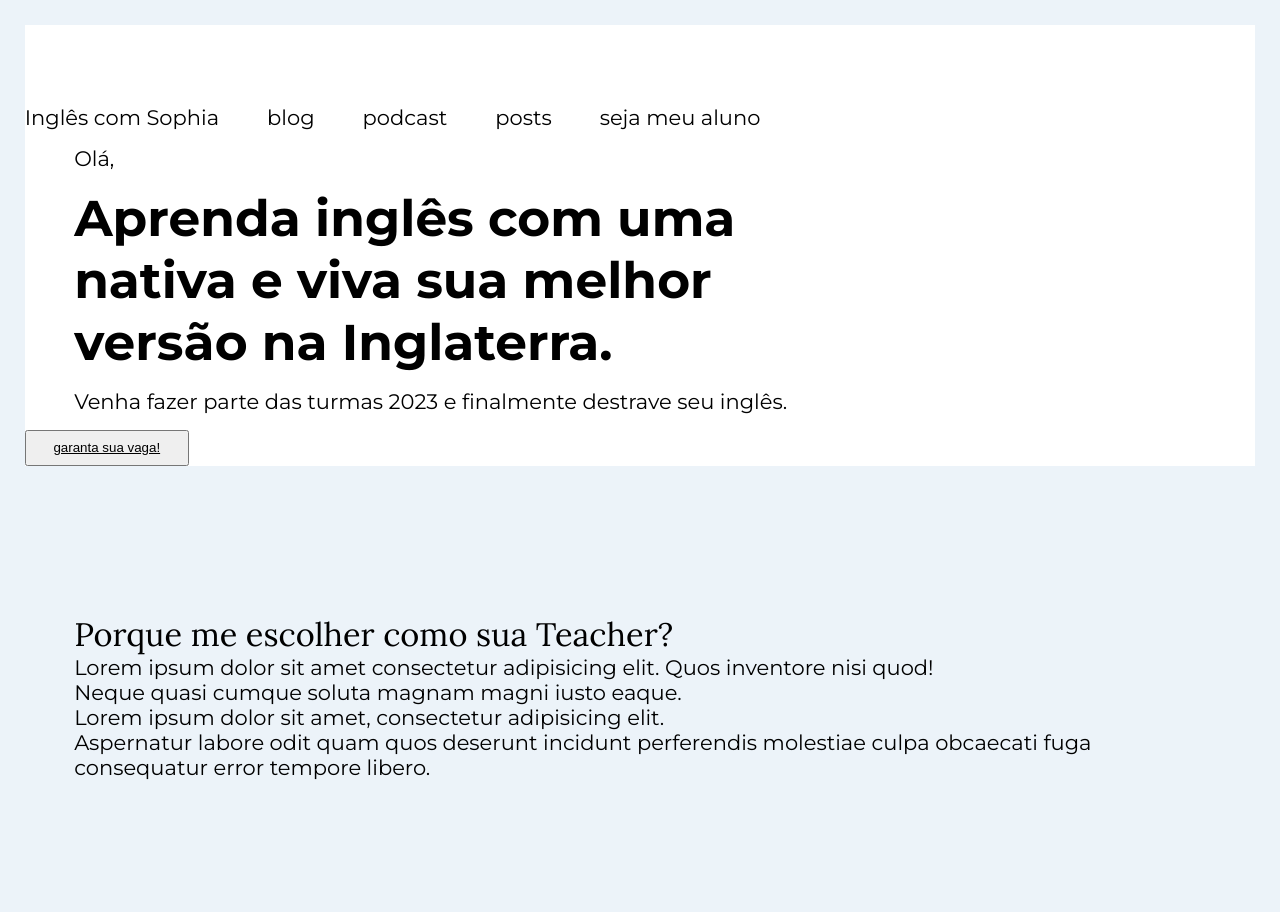
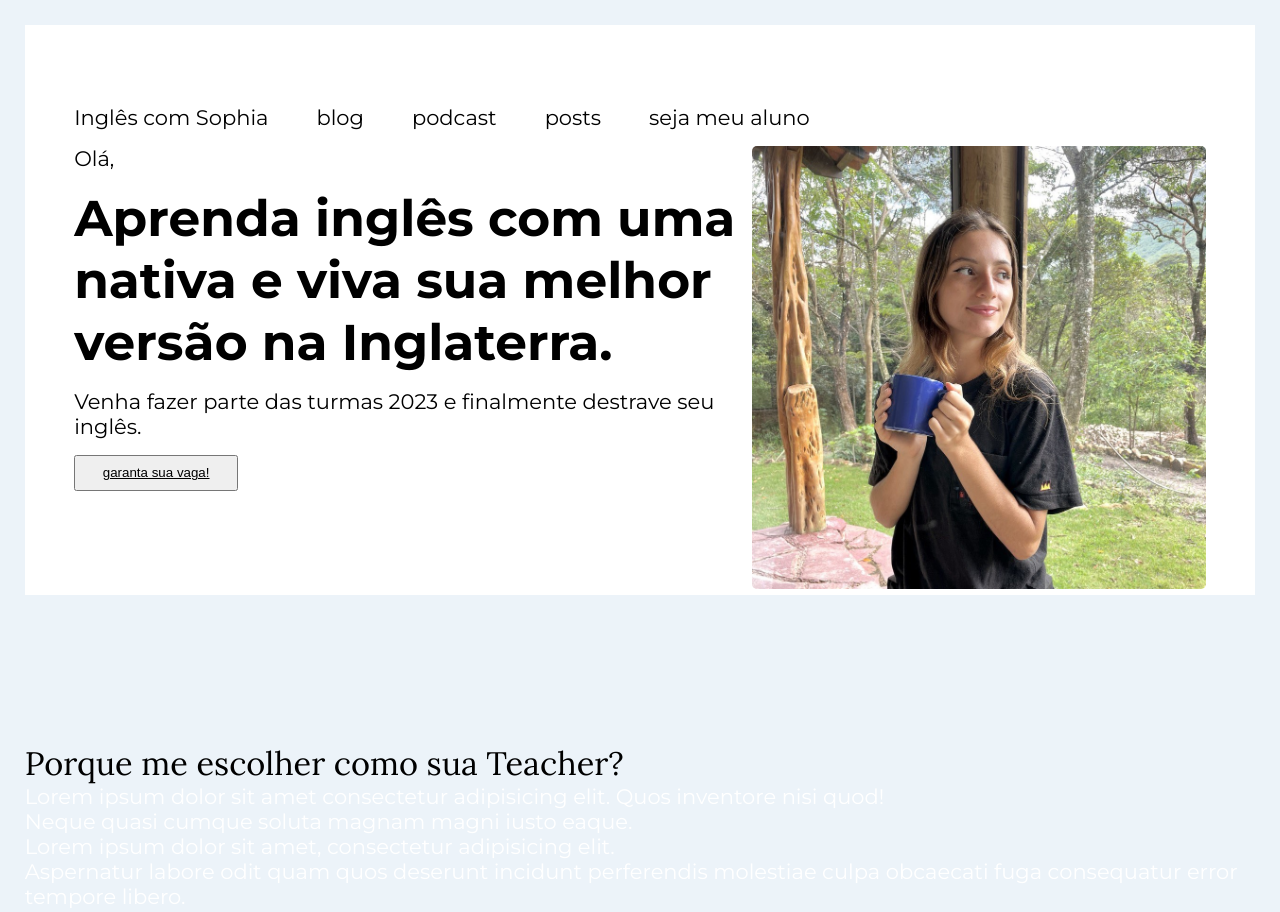
Before and after one commit to rnldbss/ics, a website: page index.html in a window 1280 px wide. Shown: the top 912 px of the page. Drawn offline with Linux system fonts and the light colour scheme.

Commit message:
hero geral margin

```diff
--- a/css/style.css
+++ b/css/style.css
@@ -106,6 +106,11 @@ ul {
   grid-template-columns: repeat(12, 1fr);
   gap: 1rem;
   background-color: #fff; }
+  .hero__img {
+    grid-row: 2 / 7;
+    max-width: 100%;
+    height: auto;
+    border-radius: 5px; }
 
 .benefits {
   display: grid; }
@@ -133,16 +138,18 @@ ul {
   grid-column: 1 / -1; }
 
 .u-grid-column-lefthalf {
-  grid-column: 1 / 9; }
+  grid-column: 1 / 8; }
 
 .u-grid-column-righthalf {
-  grid-column: 7 / -1; }
+  grid-column: 8 / -1; }
 
 .u-grid-column-1-10 {
   grid-column: 1 / 10; }
 
-.u-text-margin-sl {
-  margin-left: var(--space-s-l);
+.u-leftmargin-sl {
+  margin-left: var(--space-s-l); }
+
+.u-rightmargin-sl {
   margin-right: var(--space-s-l); }
 
 .u-padding-section {
@@ -165,4 +172,5 @@ ul {
   color: #000; }
 
 .paragraph-2 {
-  font-family: "Montserrat", sans-serif; }
+  font-family: "Montserrat", sans-serif;
+  color: #fff; }
--- a/index.html
+++ b/index.html
@@ -29,7 +29,7 @@
       >
         <span class="sr-only">Menu</span>
       </button>
-      <nav class="u-grid-column-1--1">
+      <nav class="u-grid-column-1--1 u-leftmargin-sl">
         <ul
           data-visible="false"
           id="primary-navigation"
@@ -46,26 +46,26 @@
           <li>seja meu aluno</li>
         </ul>
       </nav>
-      <p class="paragraph-1 u-grid-column-lefthalf u-text-margin-sl">Olá,</p>
-      <h1 class="heading-1 u-grid-column-lefthalf u-text-margin-sl">
+      <p class="paragraph-1 u-grid-column-lefthalf u-leftmargin-sl">Olá,</p>
+      <h1 class="heading-1 u-grid-column-lefthalf u-leftmargin-sl">
         Aprenda inglês com uma nativa e viva sua melhor versão na Inglaterra.
       </h1>
 
-      <p class="paragraph-1 u-grid-column-lefthalf u-text-margin-sl">
+      <p class="paragraph-1 u-grid-column-lefthalf u-leftmargin-sl">
         Venha fazer parte das turmas 2023 e finalmente destrave seu inglês.
       </p>
-      <button class="u-grid-column-lefthalf btn">
+      <button class="u-grid-column-lefthalf btn u-leftmargin-sl">
         <a href="">garanta sua vaga!</a>
       </button>
-      <!-- <picture class="u-grid-column-righthalf hero__img">
+      <picture class="u-grid-column-righthalf hero__img u-rightmargin-sl">
         <img
           class="hero__img"
-          src="img/sophia.png"
+          src="img/sophia.jpg"
           alt="Foto de Sophia."
           width="490"
           height="700"
         />
-      </picture> -->
+      </picture>
     </header>
     <section class="benefits u-padding-section">
       <h2 class="heading-2 u-text-margin-sl">
```
Also changed, not shown: img/sophia.jpg (added), img/sophia.png (deleted).
